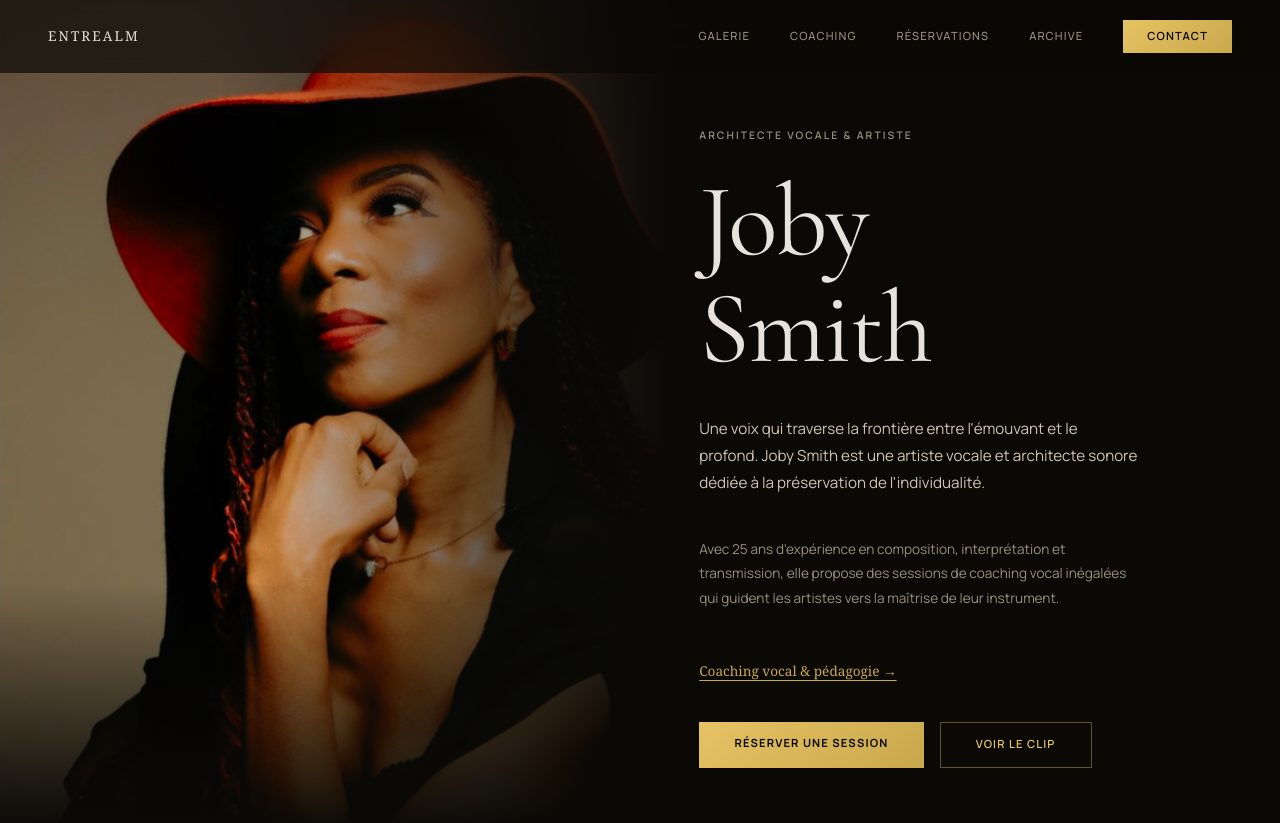
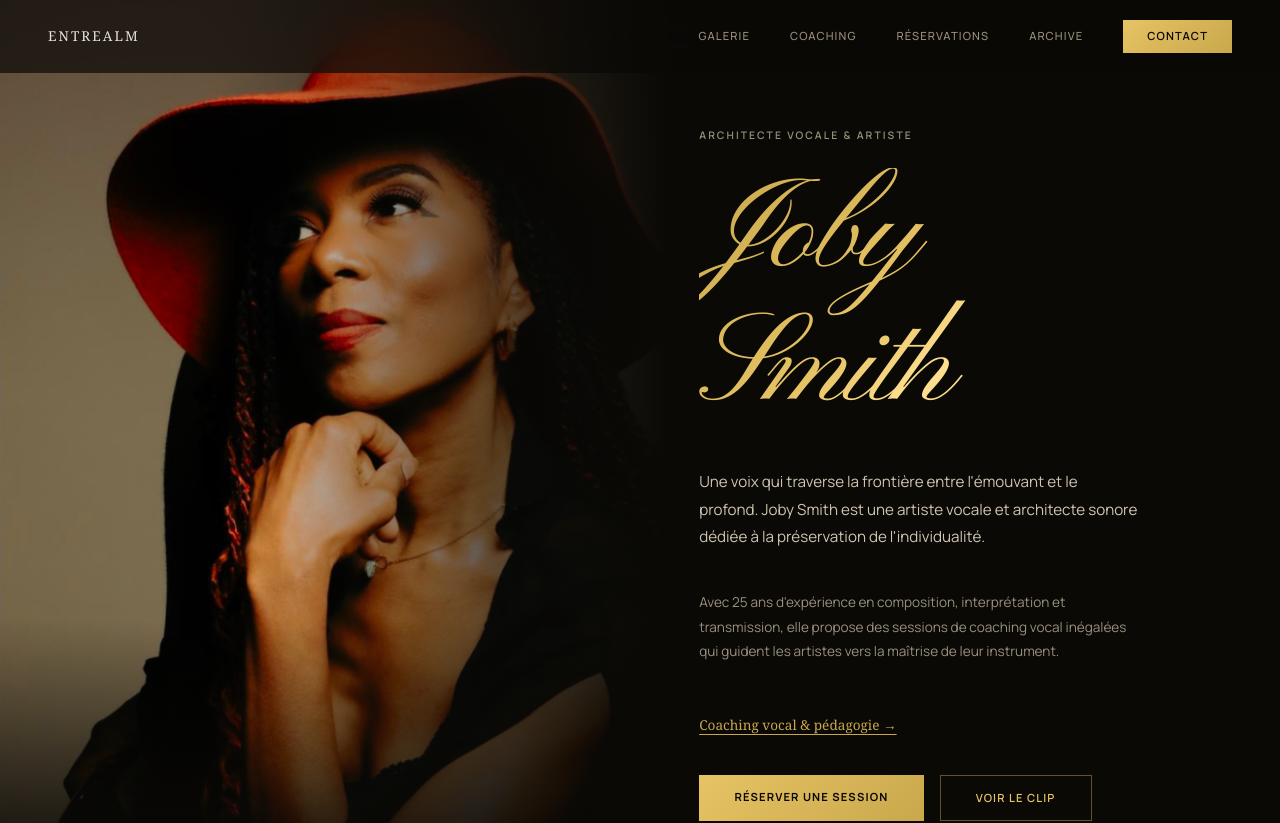
Before and after one commit to DavidSmite/entrealm-frontend, a Next.js app: page /entrealm/joby-smith in a window 1280 px wide. Shown: the top 823 px of the page. Built offline with nearby package versions, Linux system fonts and the light colour scheme.

Commit message:
feat: Pinyon Script gold gradient sur nom Joby Smith

```diff
--- a/src/app/entrealm/joby-smith/coaching/page.tsx
+++ b/src/app/entrealm/joby-smith/coaching/page.tsx
@@ -1,6 +1,6 @@
 "use client";
 
-import { Noto_Serif, Manrope, Cormorant_Garamond } from "next/font/google";
+import { Noto_Serif, Manrope, Pinyon_Script } from "next/font/google";
 import { useState } from "react";
 import Image from "next/image";
 
@@ -10,10 +10,10 @@ const notoSerif = Noto_Serif({
   style: ["normal", "italic"],
 });
 
-const titleFont = Cormorant_Garamond({
+const pinyon = Pinyon_Script({
   subsets: ["latin"],
-  weight: ["300", "400"],
-  style: ["italic"],
+  weight: ["400"],
+  style: ["normal"],
 });
 
 const manrope = Manrope({
@@ -195,11 +195,14 @@ export default function CoachingPage() {
         {/* Titre */}
         <div>
           <h1
-            className={titleFont.className}
             style={{
+              fontFamily: pinyon.style.fontFamily,
               fontSize: "clamp(2.5rem, 5vw, 4rem)",
-              fontWeight: 300,
-              color: colors.onSurface,
+              fontWeight: 400,
+              background: "linear-gradient(135deg, #c9a84c 0%, #e6c364 40%, #ffe090 55%, #c9a84c 100%)",
+              WebkitBackgroundClip: "text",
+              WebkitTextFillColor: "transparent",
+              backgroundClip: "text",
               lineHeight: 1.1,
               marginBottom: "0.5rem",
             }}
--- a/src/app/entrealm/joby-smith/page.tsx
+++ b/src/app/entrealm/joby-smith/page.tsx
@@ -1,6 +1,6 @@
 "use client";
 
-import { Noto_Serif, Manrope, Cormorant_Garamond } from "next/font/google";
+import { Noto_Serif, Manrope, Pinyon_Script } from "next/font/google";
 import { useState } from "react";
 import Image from "next/image";
 import Link from "next/link";
@@ -11,10 +11,10 @@ const notoSerif = Noto_Serif({
   style: ["normal", "italic"],
 });
 
-const titleFont = Cormorant_Garamond({
+const pinyon = Pinyon_Script({
   subsets: ["latin"],
-  weight: ["300", "400"],
-  style: ["italic"],
+  weight: ["400"],
+  style: ["normal"],
 });
 
 const manrope = Manrope({
@@ -219,12 +219,15 @@ export default function JobySmithPage() {
           </p>
 
           <h1
-            className={titleFont.className}
             style={{
-              fontSize: "clamp(4rem, 8vw, 7rem)",
+              fontFamily: pinyon.style.fontFamily,
+              fontSize: "clamp(5rem, 10vw, 9rem)",
               fontWeight: 400,
               letterSpacing: "-0.02em",
-              color: colors.onSurface,
+              background: "linear-gradient(135deg, #c9a84c 0%, #e6c364 40%, #ffe090 55%, #c9a84c 100%)",
+              WebkitBackgroundClip: "text",
+              WebkitTextFillColor: "transparent",
+              backgroundClip: "text",
               lineHeight: 1.05,
               marginBottom: "2rem",
             }}
```
